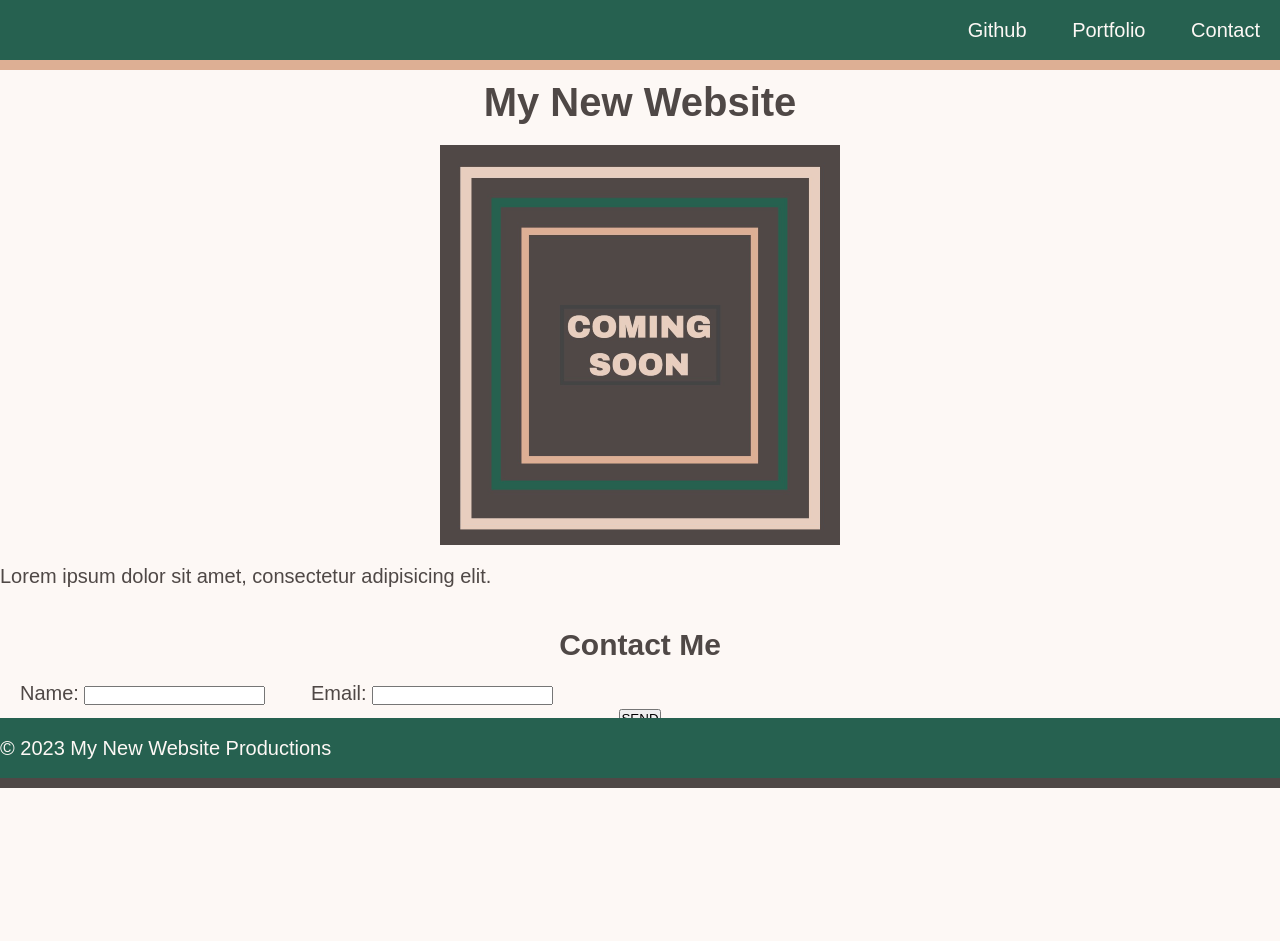
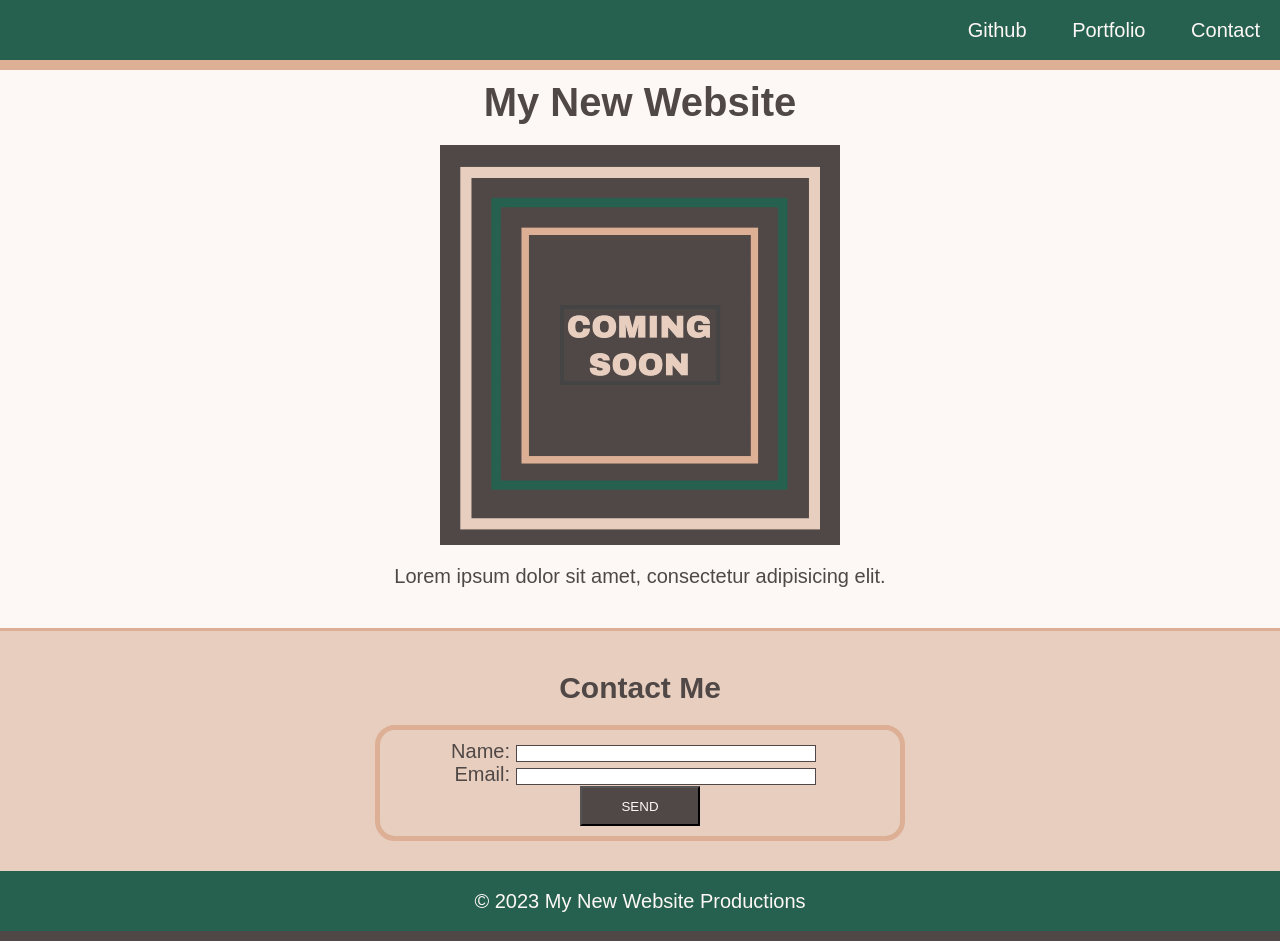
Before and after one commit to kevinsmithseven/landing-page, a plain HTML site: page index.html in a window 1280 px wide. Before the commit the page ends 800 px from the top, so only its background shows below. Drawn offline with Linux system fonts and the light colour scheme.

Commit message:
updated figure and footer in html and added additional css styles for form

```diff
--- a/assets/style.css
+++ b/assets/style.css
@@ -65,6 +65,42 @@ img {
 
 section {
     margin-bottom: 0;
+    padding: 20px 10px 40px 10px;
+    border-top: 3px solid #ddaf94;
+    background-color: #e8cebf;
+}
+
+form {
+  /* Center the form on the page */
+  margin: 0 auto;
+  width: 500px;
+  padding: 10px;
+  border: 5px solid #ddaf94;
+  border-radius: 20px;
+}
+
+label {
+    display: inline-block;
+    width: 100px;
+}
+
+input,
+textarea {
+    box-sizing: border-box;
+    width: 300px;
+    border: 1px solid #4f4846;
+}
+
+textarea {
+    vertical-align: top;
+    height: 60px;
+}
+
+button {
+    height: 40px;
+    width: 120px;
+    background-color: #4f4846;
+    color: #fdf8f5;
 }
 
 
--- a/index.html
+++ b/index.html
@@ -22,7 +22,7 @@
         <h1 class="text-center">My New Website</h1>
         <figure id="figure">
             <img src="./assets/image-1.png" alt="box with coming soon" />
-            <figcaption>Lorem ipsum dolor sit amet, consectetur adipisicing elit. </figcaption>
+            <figcaption class="text-center">Lorem ipsum dolor sit amet, consectetur adipisicing elit. </figcaption>
         </figure>
         <section id="contact">
             <h2 class="text-center">Contact Me</h2>
@@ -44,7 +44,7 @@
         </section>
     </main>
 
-    <footer>
+    <footer class="text-center">
         <p> &copy; 2023 My New Website Productions
         </p>
     </footer>
```
